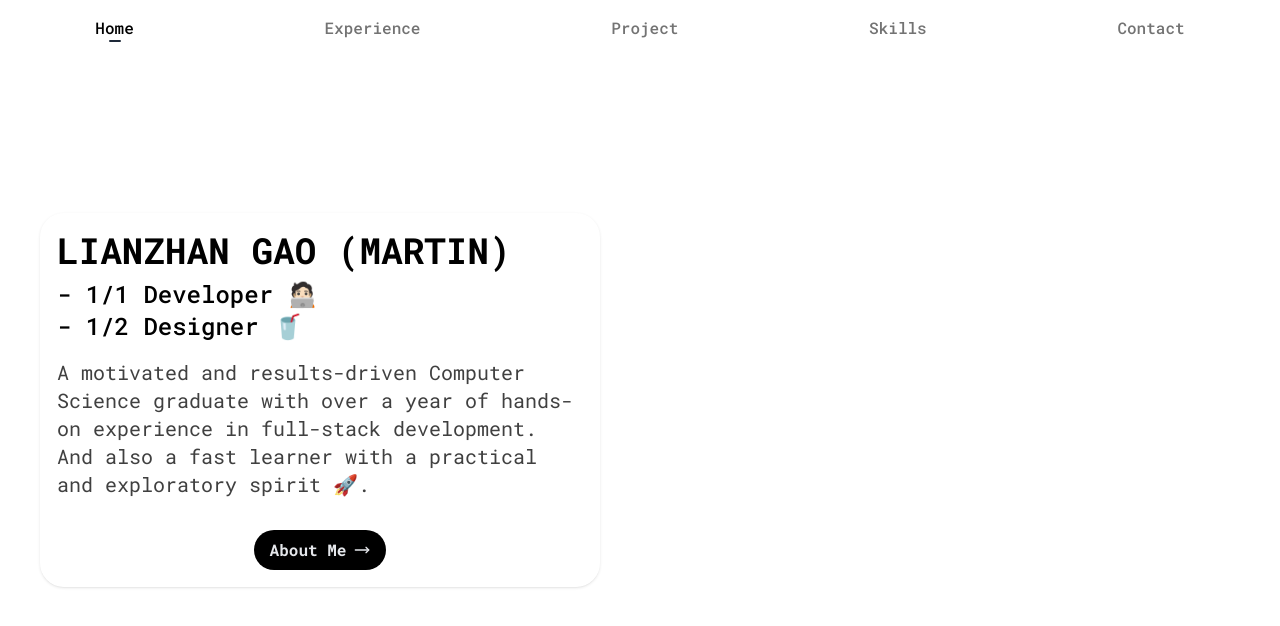
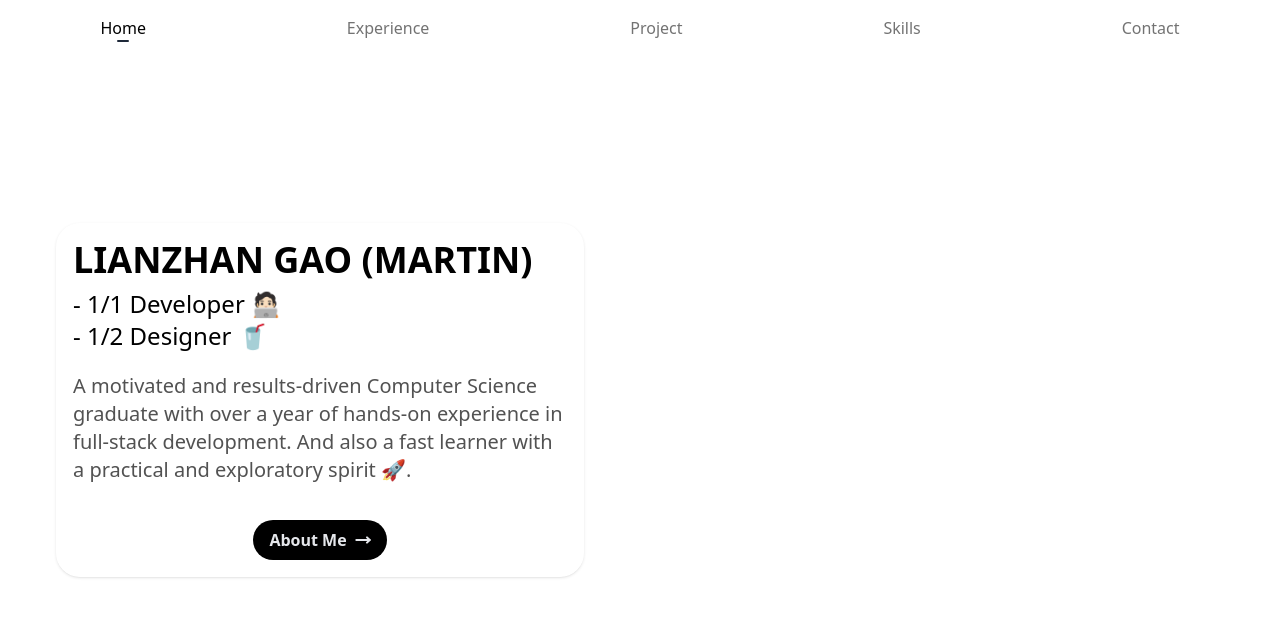
Before and after one commit to Martin-Lianzhan-Gao/Portfolio_3d, a Next.js app: page / in a window 1280 px wide. Shown: the top 626 px of the page. Built offline with nearby package versions, Linux system fonts and the light colour scheme; no server answers.

Commit message:
UI: adjust font style and layout

```diff
--- a/src/app/layout.tsx
+++ b/src/app/layout.tsx
@@ -1,5 +1,5 @@
 import type { Metadata } from "next";
-import { Geist, Geist_Mono, Roboto_Mono, Lato } from "next/font/google";
+import { Geist, Geist_Mono, Roboto_Mono, Roboto } from "next/font/google";
 import "./globals.css";
 import Header from "@/components/header";
 
@@ -21,7 +21,7 @@ const robotoMono = Roboto_Mono({
     style: ["normal", "italic"],
 });
 
-const lato = Lato({
+const roboto = Roboto({
     variable: "--font-lato",
     subsets: ["latin"],
     weight: ["400", "700"],
@@ -42,7 +42,7 @@ export default function RootLayout({
     return (
         <html lang="en">
             <body
-                className={`${geistSans.variable} ${geistMono.variable} ${robotoMono.variable} ${lato.variable} antialiased`}
+                className={`${geistSans.variable} ${geistMono.variable} ${robotoMono.variable} ${roboto.variable} antialiased`}
             >
                 <Header />
                 {children}
--- a/src/app/page.tsx
+++ b/src/app/page.tsx
@@ -11,7 +11,7 @@ export default function Home() {
     const isTransitioning = useAtomValue(isTransitioningAtom);
 
     return (
-        <div className="overflow-x-hidden font-roboto-mono">
+        <div className="overflow-x-hidden font-roboto">
             <Intro />
             <div className="flex w-full h-screen flex-col items-center justify-center p-24">
                 First Page
--- a/src/components/header.tsx
+++ b/src/components/header.tsx
@@ -92,7 +92,7 @@ const Header = () => {
     }, [scrollDirection, isScrolling]);
 
     return (
-        <div className={cn("font-roboto-mono text-black font-medium fixed w-full z-50 flex flex-col items-center", isOpen && isMobile ? "h-screen" : "h-auto")}>
+        <div className={cn("font-roboto text-black font-medium fixed w-full z-50 flex flex-col items-center", isOpen && isMobile ? "h-screen" : "h-auto")}>
             <div className="py-2 w-full md:hidden">
                 <button
                     className="shadow-sm ml-4 flex flex-row px-3 py-3 rounded-3xl backdrop-blur-xl md:hidden"
--- a/src/components/intro.tsx
+++ b/src/components/intro.tsx
@@ -104,7 +104,7 @@ const Intro = () => {
             <div className="absolute top-0 bottom-0 left-0 right-0 w-full h-auto flex flex-col justify-end items-center z-2 md:w-1/2 md:justify-center">
                 <AnimatePresence>
                     {!isTransitioning && (<motion.div
-                        className="shadow-sm backdrop-blur-xl border bg-black-800/30 border-white/20 rounded-3xl p-4 ml-4 mr-4 h-auto w-auto mb-5 md:ml-10 md:mr-10 md:max-w-[728px] md:mb-0"
+                        className="shadow-sm backdrop-blur-xl border bg-black-800/30 border-white/20 rounded-3xl p-4 ml-4 mr-4 h-auto w-auto mb-5 md:ml-10 md:mr-10 md:mb-0 lg:max-w-[528px] "
                         variants={introCardContainerVariants}
                         initial="initial"
                         animate="animate"
@@ -139,7 +139,7 @@ const Intro = () => {
                             </motion.h2>
                             <motion.p
                                 key={5}
-                                className="my-4 text-xl text-neutral-700 md:text-xl md:mt-4 2xl:text-2xl 2xl:mt-5"
+                                className="my-5 text-xl text-neutral-600 2xl:text-2xl"
                                 variants={introCardItemVariants}
                             >
                                 A motivated and results-driven Computer Science graduate with over a year of hands-on experience in full-stack development. And also a fast learner with a practical and exploratory spirit 🚀.
@@ -149,11 +149,11 @@ const Intro = () => {
                                 key={6}
                                 variants={introCardItemVariants}
                             >
-                                <button className="bg-black text-gray-200 mt-4 py-2 px-4 rounded-3xl font-bold flex flex-row items-center hover:bg-neutral-800 active:bg-neutral-800 transition-colors duration-200">
+                                <button className="bg-black text-gray-200 mt-4 py-2 px-4 rounded-3xl font-bold flex flex-row items-center text-md hover:bg-neutral-800 active:bg-neutral-800 transition-colors duration-200">
                                     <span className="mr-2">
                                         About Me
                                     </span>
-                                    <MoveRight size={16} />
+                                    <MoveRight size={16} strokeWidth={3} />
                                 </button>
                             </motion.div>
                         </AnimatePresence>
--- a/src/components/navigation-button.tsx
+++ b/src/components/navigation-button.tsx
@@ -9,7 +9,7 @@ type NavigationButtonProps = {
 const NavigationButton = ({ text, isLastPart}: NavigationButtonProps) => {
     return (
         <button
-            className="flex flex-row items-center justify-center px-4 py-2 mt-4 border border-white/20 bg-[#4285F4]/80 rounded-2xl backdrop-blur-2xl hover:bg-[#4285F4]/60 active:bg-[#4285F4]/60 transition-colors duration-200 text-md  text-gray-200 text-sm 2xl:text-xl"
+            className="flex flex-row items-center justify-center px-4 py-2 mt-4 border border-white/20 bg-[#4285F4]/80 rounded-2xl backdrop-blur-2xl hover:bg-[#4285F4]/60 active:bg-[#4285F4]/60 transition-colors duration-200 text-md text-gray-200 text-sm 2xl:text-xl"
         >
             {isLastPart ? <ArrowUp size={18} /> : <ArrowDown size={18} />}
             <span className="ml-2">{text}</span>
```
